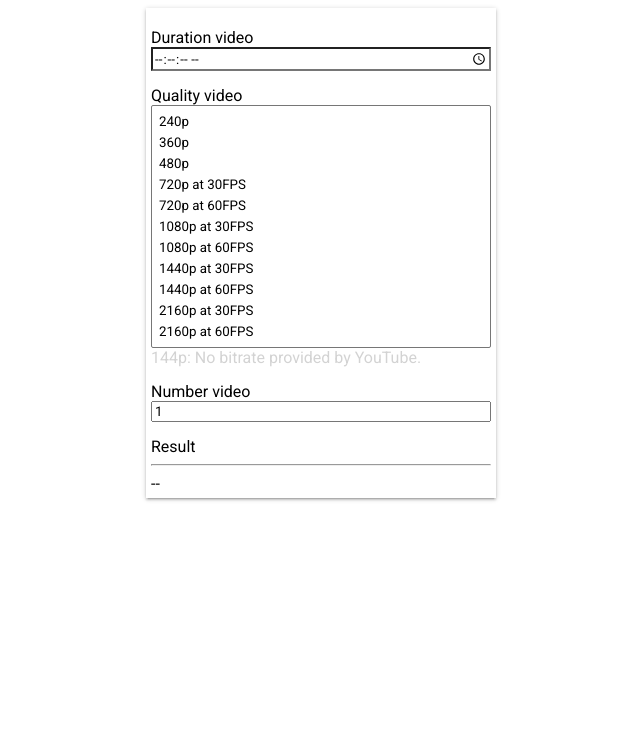
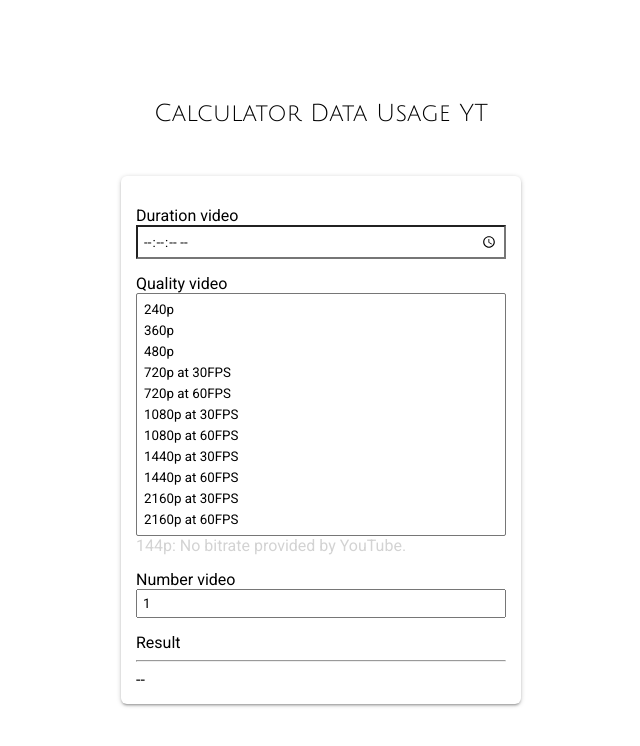
Before and after one commit to viniceosm/data-usage-yt, a plain HTML site: page index.html in a window 1280 px wide. Shown: the whole page, without its empty margins (319-959 px from the left). Drawn offline with Linux system fonts and the light colour scheme.

Commit message:
Changed style

```diff
--- a/index.html
+++ b/index.html
@@ -7,6 +7,7 @@
 	<title>Calculator Data Usage YT</title>
 
 	<link href="https://fonts.googleapis.com/css?family=Roboto" rel="stylesheet">
+	<link href="https://fonts.googleapis.com/css?family=Julius+Sans+One" rel="stylesheet">
 </head>
 
 <style>
@@ -23,6 +24,15 @@
 option {
 	padding: 3px 7px;
 }
+option:focus {
+	background-color: blueviolet;
+}
+input {
+	padding: 5px;
+}
+input:focus, select:focus {
+	outline-color: blueviolet;
+}
 #quality-video {
 	overflow-y: hidden;
 }
@@ -32,13 +42,22 @@
 .b-12 {
 	-webkit-box-shadow: 0 2px 2px 0 rgba(0, 0, 0, 0.14), 0 3px 1px -2px rgba(0, 0, 0, 0.12), 0 1px 5px 0 rgba(0, 0, 0, 0.2);
 	box-shadow: 0 2px 2px 0 rgba(0, 0, 0, 0.14), 0 3px 1px -2px rgba(0, 0, 0, 0.12), 0 1px 5px 0 rgba(0, 0, 0, 0.2);
-	padding: 5px;
+	padding: 15px;
+	border-radius: 6px;
+}
+#mybox, #title {
+	margin: auto;
+	width: 400px;
 }
 #mybox {
-	margin: auto;
-	width: 350px;
+	margin-top: 50px;
 }
-
+#title {
+	margin-top: 100px;
+	text-align: center;
+	font-size: 1.5em;
+	font-family: 'Julius Sans One', sans-serif;
+}
 #mybox input, #mybox select {
 	width: 100%;
 }
@@ -48,6 +67,10 @@
 </style>
 
 <body>
+	<div id="title">
+		Calculator Data Usage YT
+	</div>
+
 	<div class="b-12" id="mybox">
 		<div class="form-group">
 			<div>
```
